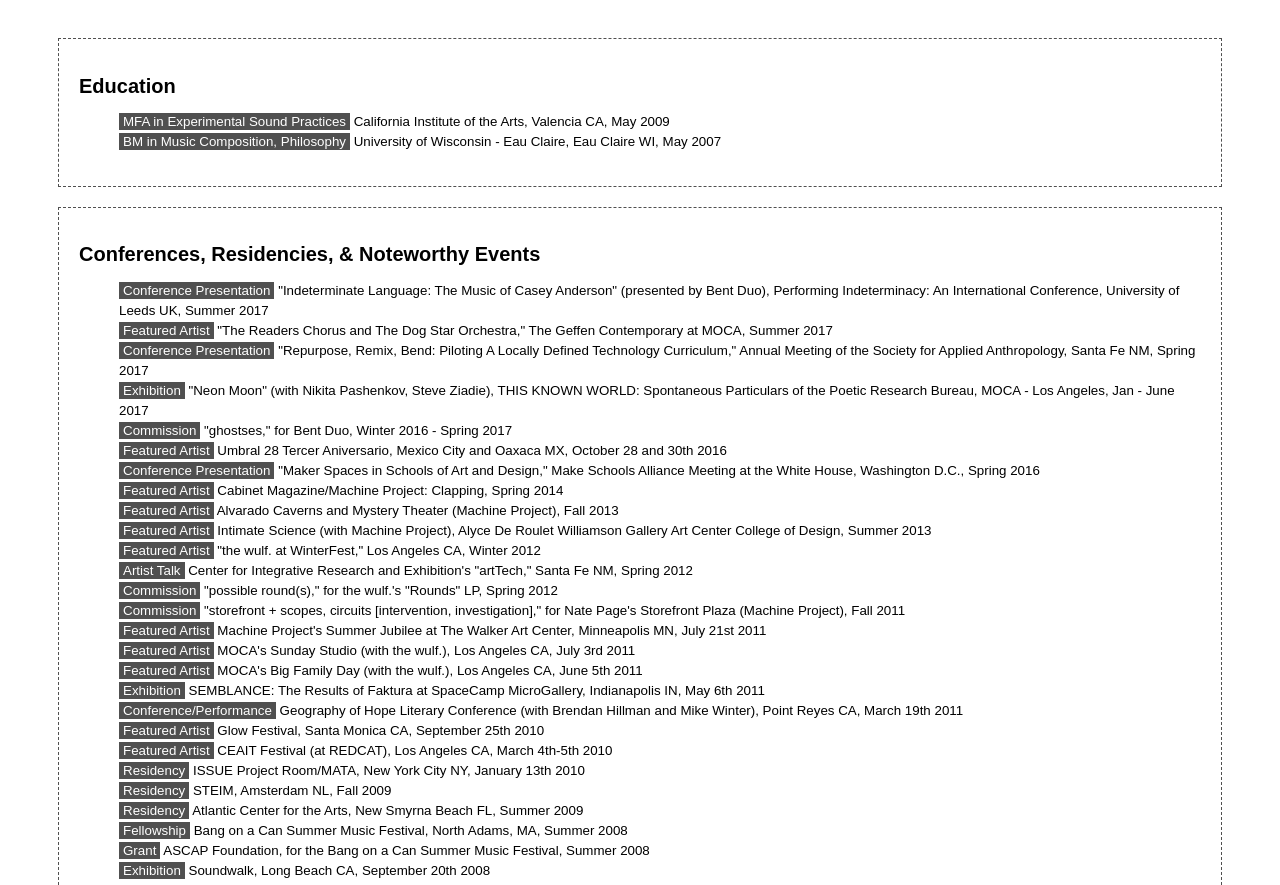
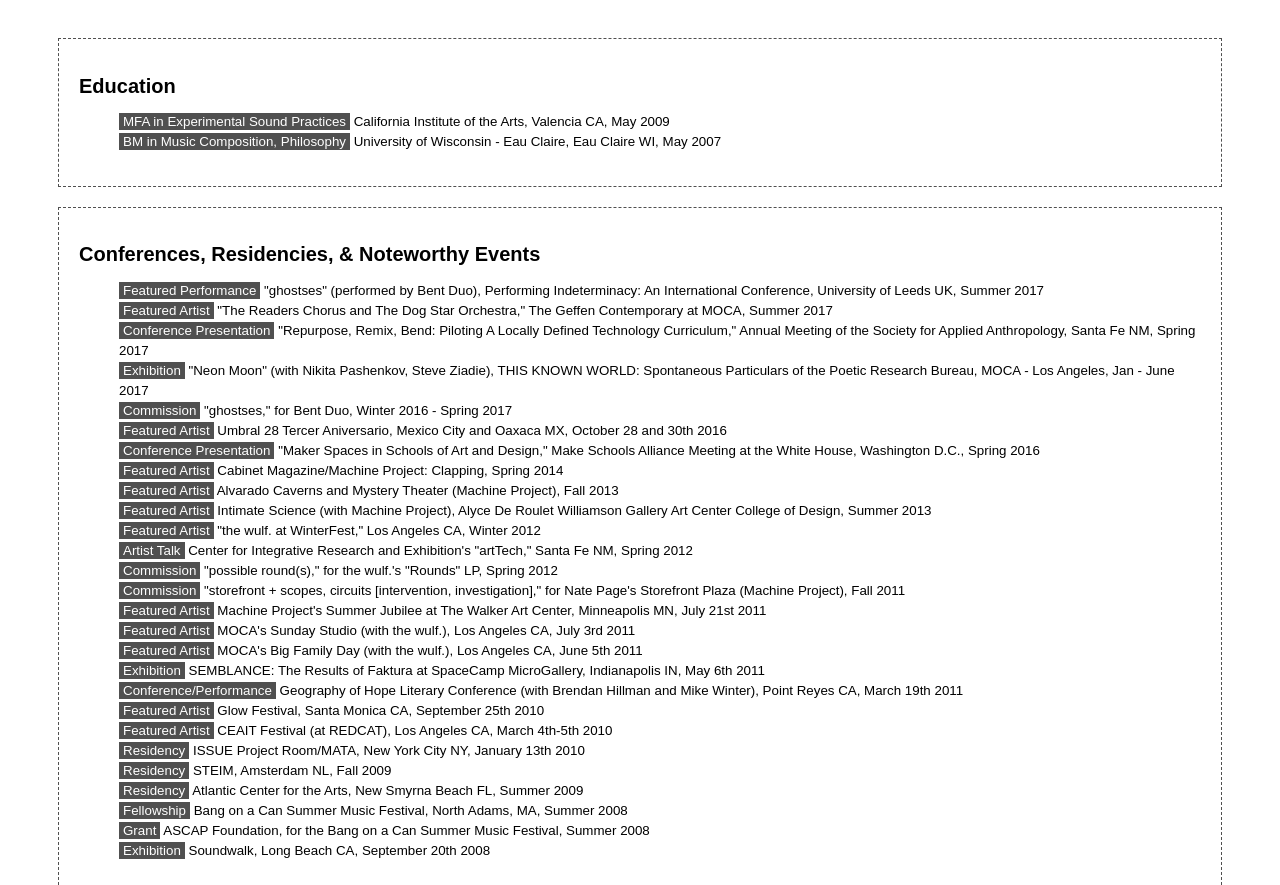
Before and after one commit to caseyanderson/cv_caseyanderson, a website: page html/index.html in a window 1280 px wide. Shown: the top 885 px of the page. Drawn offline with Linux system fonts and the light colour scheme.

Commit message:
updated line about performing indeterminacy performance

```diff
--- a/html/index.html
+++ b/html/index.html
@@ -13,7 +13,7 @@
 <div>
 <h2>Conferences, Residencies, & Noteworthy Events</h2>
 <ul class="nobullets">
-    <li><span class="boxed">Conference Presentation</span> "Indeterminate Language: The Music of Casey Anderson" (presented by Bent Duo), Performing Indeterminacy: An International Conference, University of Leeds UK, Summer 2017</li>
+    <li><span class="boxed">Featured Performance</span> "ghostses" (performed by Bent Duo), Performing Indeterminacy: An International Conference, University of Leeds UK, Summer 2017</li>
     <li><span class="boxed">Featured Artist</span> "The Readers Chorus and The Dog Star Orchestra," The Geffen Contemporary at MOCA, Summer 2017</li>
     <li><span class="boxed">Conference Presentation</span> "Repurpose, Remix, Bend: Piloting A Locally Defined Technology Curriculum," Annual Meeting of the Society for Applied Anthropology, Santa Fe NM, Spring 2017</li>
     <li><span class="boxed">Exhibition</span> "Neon Moon" (with Nikita Pashenkov, Steve Ziadie), THIS KNOWN WORLD: Spontaneous Particulars of the Poetic Research Bureau, MOCA - Los Angeles, Jan - June 2017</li>
```
